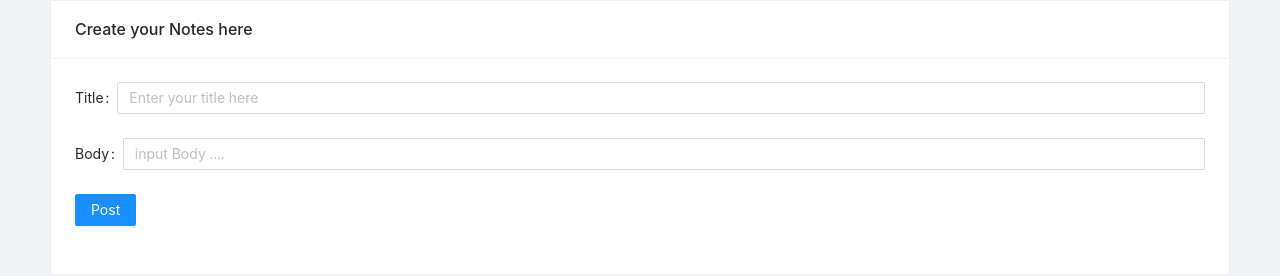
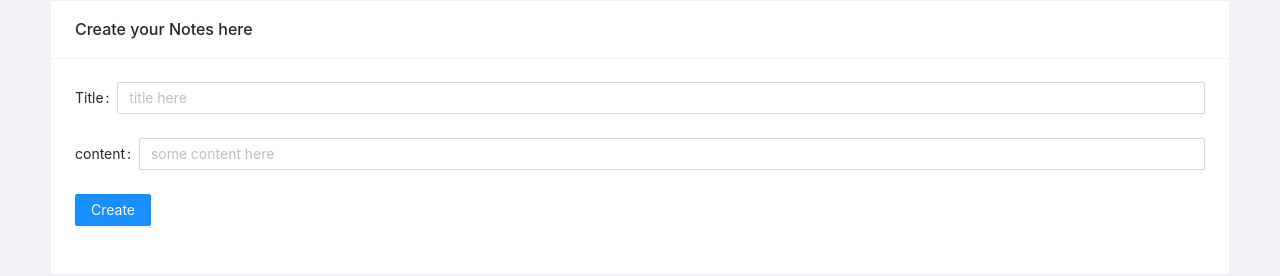
Before and after one commit to 21toffy/react-django-note-app, a React (Create React App) app in the folder frontend/frontend/: page / in a window 1280 px wide. Shown: the part 118-394 px from the top of the page. Built offline with nearby package versions, Linux system fonts and the light colour scheme; no server answers.

Commit message:
second comit

```diff
--- a/frontend/frontend/src/components/Form.js
+++ b/frontend/frontend/src/components/Form.js
@@ -1,42 +1,66 @@
 import React from 'react';
 import { Form, Input, Button } from 'antd';
+import axios from 'axios';
 const FormItem = Form.Item;
 
 
-class CustomForm extends React.Component{
-    handleFormSubmit = (event) =>{
+const CustomForm = props => {
+  const handleFormSubmit = (event, requestType, articleID) => {
     event.preventDefault();
     const title = event.target.elements.title.value;
     const content = event.target.elements.content.value;
+    axios.defaults.headers = {
+      "Content-Type": "application/json",
+      Authorization: props.token
+    };
 
-        console.log(title, content);
-        console.log('dvbj')
+    let data = {
+      title: title,
+      content: content
+    };
 
+    switch (requestType) {
+      case "post":
+        return axios
+          .post("http://127.0.0.1:8000/blog/", data)
+          .then(response => {
+            console.log(response.data);
+          })
+          .catch(err => console.error(err));
+
+      case "put":
+        return axios
+          .put(`http://127.0.0.1:8000/blog/${articleID}/`, data)
+          .then(response => {
+            console.log(response.data);
+          })
+          .catch(err => console.error(err));
+
+      default:
+        break;
     }
-
-
-   render(){
+  };
   return (
     <div>
-           <Form onSubmit={this.handleFormSubmit}>
-
-             <FormItem label="Title">
-               <Input name = "title" placeholder="Enter your title here" />
-             </FormItem>
-
-             <FormItem label="Body">
-               <Input name = "content" placeholder="input Body ...." />
-             </FormItem>
-
-             <FormItem >
-               <Button type="primary" htmlType = "submit" >Post</Button>
-             </FormItem>
-
+      <Form
+        onSubmit={event =>
+          handleFormSubmit(event, props.requestType, props.articleID)
+        }
+      >
+        <Form.Item label="Title">
+          <Input name="title" placeholder="title here" />
+        </Form.Item>
+        <Form.Item label="content">
+          <Input name="content" placeholder="some content here" />
+        </Form.Item>
+        <Form.Item>
+          <Button type="primary" htmlType="submit">
+            {props.btnText}
+          </Button>
+        </Form.Item>
       </Form>
     </div>
   );
-
-   }
-}
+};
 
 export default CustomForm;
--- a/frontend/frontend/src/containers/ArticleDetailView.js
+++ b/frontend/frontend/src/containers/ArticleDetailView.js
@@ -1,9 +1,7 @@
 import React from 'react';
 import axios from 'axios';
 import {Card} from 'antd';
-
-
-
+import CustomForm from '../components/Form';
 
 
 class ArticleDetail extends React.Component {
@@ -23,10 +21,17 @@ class ArticleDetail extends React.Component {
     }
     render() {
         return (
-            <Card title = {this.state.article.title}>
+            <div>
+                <Card title = {this.state.article.title}>
                 <p>{this.state.article.content}</p>
                 <small><br></br><b>{this.state.article.timestamp}</b></small>
-            </Card>
+                </Card>
+                <CustomForm
+                requestType = "put"
+                articleID = {this.props.match.params.articleID}
+                btnText = "udate"
+                />
+            </div>
         )
     }
 }
--- a/frontend/frontend/src/containers/ArticleListView.js
+++ b/frontend/frontend/src/containers/ArticleListView.js
@@ -26,7 +26,11 @@ class ArticleList extends React.Component {
             <div>
                 <Card title ='Create your Notes here'>
                 {/* <h4>Create your Notes here</h4> */}
-                <CustomForm/>
+                <CustomForm
+                requestType = "post"
+                articleID = {null}
+                btnText = "Create"
+                />
                 </Card>
                 <br />
                 <Articles data = {this.state.articles}/>
```
Lines whose indentation alone changed are shown as unchanged.
